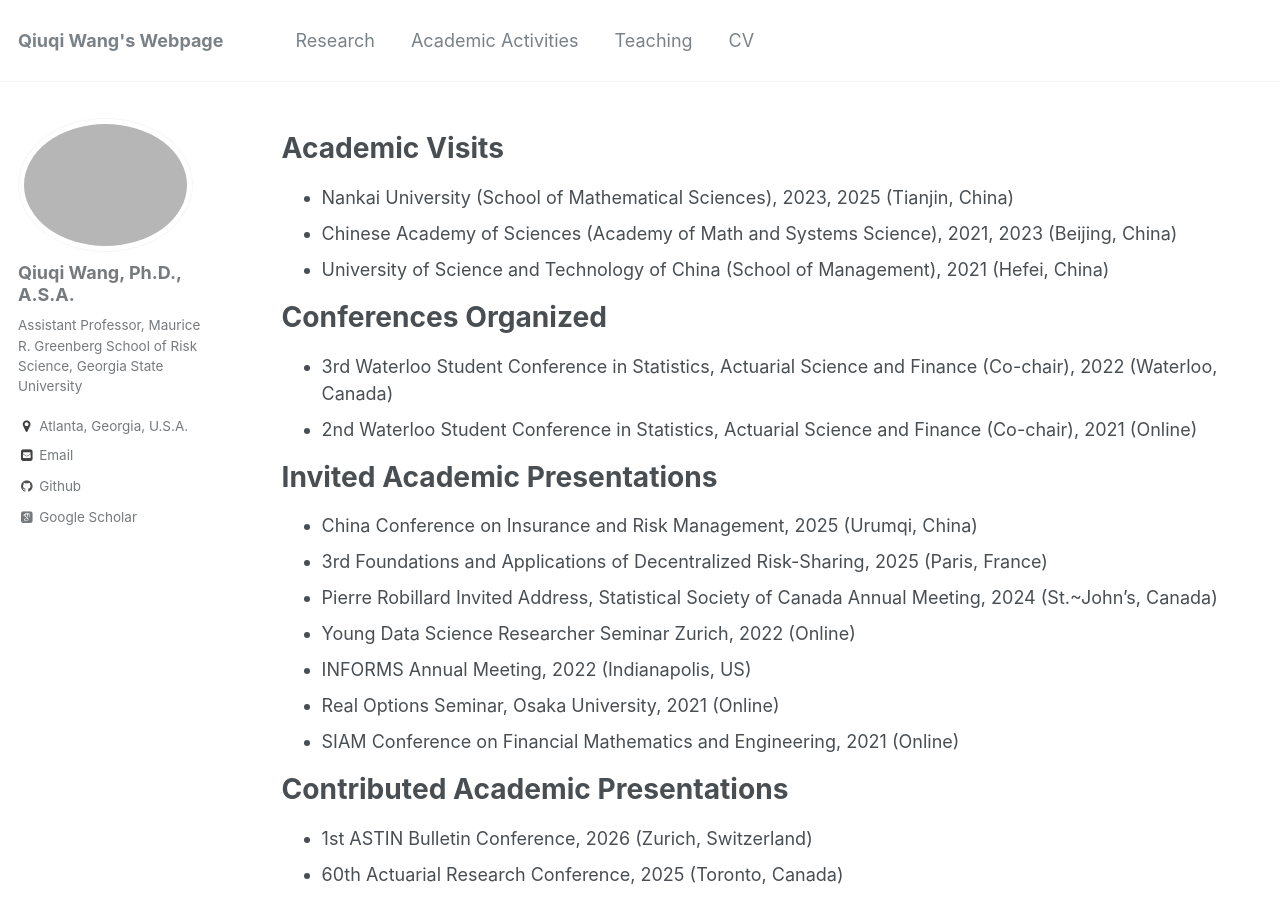
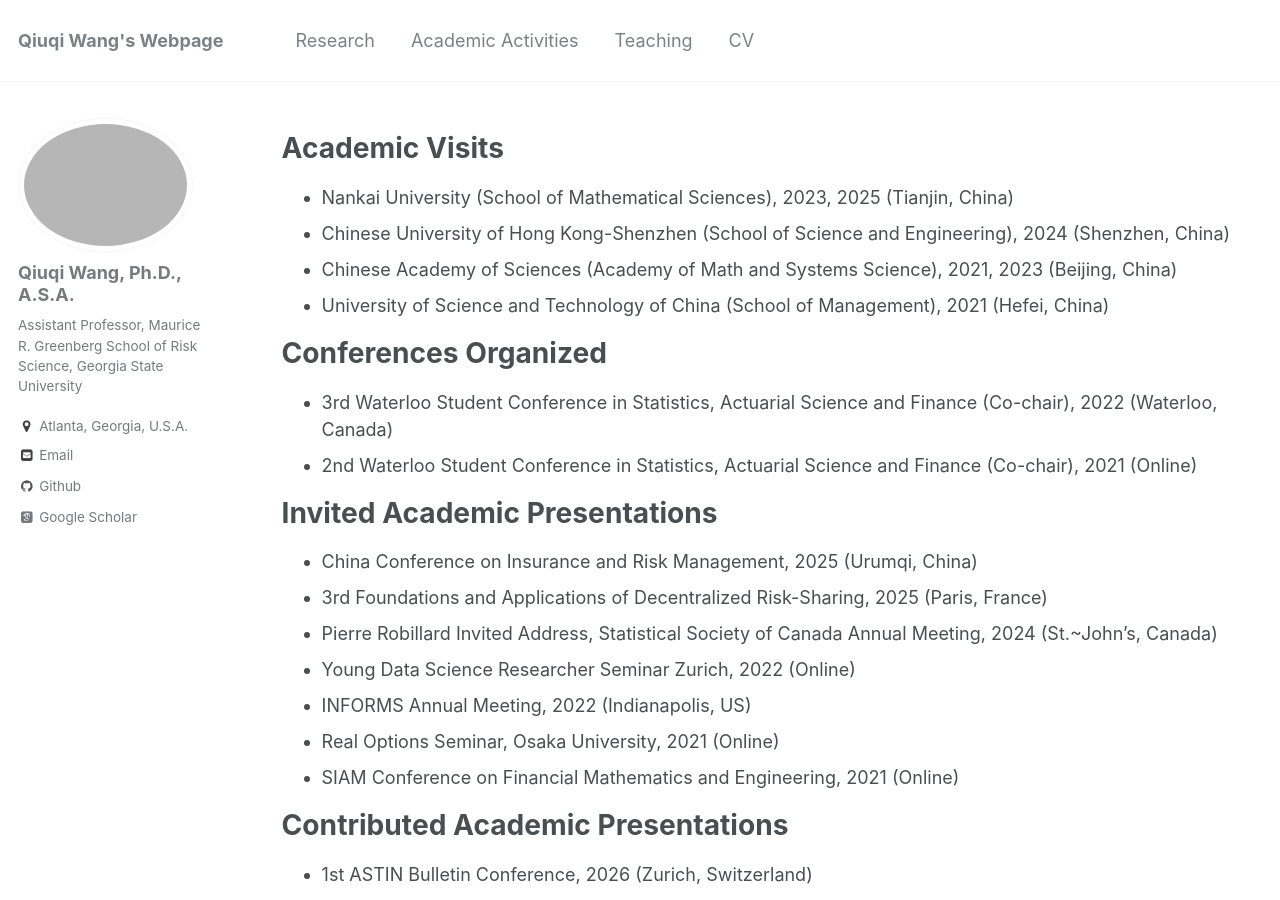
Before and after one commit to qwangan/qwangan.github.io, a Jekyll site: the page built from _pages/talks.md, in a window 1280 px wide and 900 px high. Built offline with Jekyll 4.4.1, drawn with Linux system fonts in a browser that asks for light colours; some web fonts are replaced.

Commit message:
Update talks.md

```diff
--- a/_pages/talks.md
+++ b/_pages/talks.md
@@ -7,6 +7,7 @@ author_profile: true
 
 # Academic Visits
 * Nankai University (School of Mathematical Sciences), 2023, 2025 (Tianjin, China)
+* Chinese University of Hong Kong-Shenzhen (School of Science and Engineering), 2024 (Shenzhen, China)
 * Chinese Academy of Sciences (Academy of Math and Systems Science), 2021, 2023 (Beijing, China)
 * University of Science and Technology of China (School of Management), 2021 (Hefei, China)
 
```
